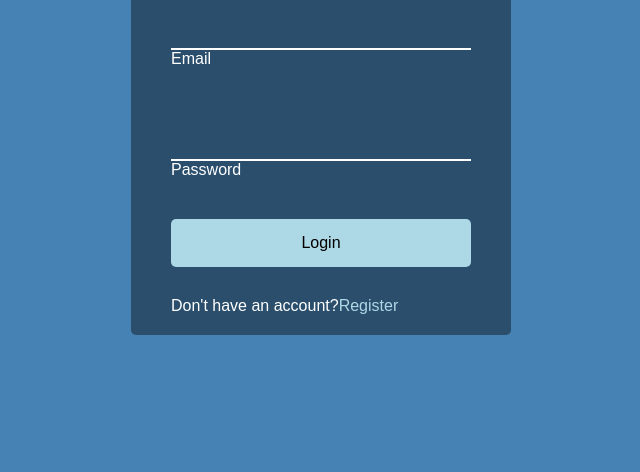
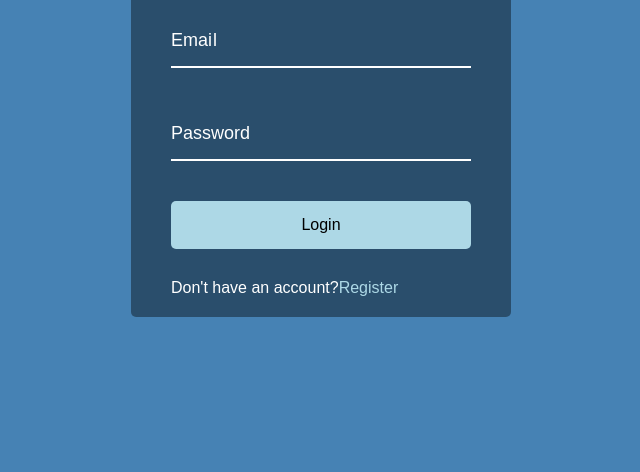
Before and after one commit to syedahalam/html-css-js-little-projects, a plain HTML site: page styledForm/index.html in a window 1280 px wide. Shown: the part 328-800 px from the top of the page, without its empty margins (319-959 px from the left). Drawn offline with Linux system fonts and the light colour scheme; a web font is replaced by a local one.

Commit message:
completed

```diff
--- a/styledForm/script.js
+++ b/styledForm/script.js
@@ -0,0 +1,11 @@
+const labels = document.querySelectorAll('.form-control label');
+
+labels.forEach((label) => {
+	label.innerHTML = label.innerText
+		.split('')
+		.map(
+			(letter, idx) =>
+				`<span style="transition-delay:${idx * 60}ms">${letter}</span>`
+		)
+		.join('');
+});
--- a/styledForm/style.css
+++ b/styledForm/style.css
@@ -47,6 +47,7 @@ body {
 .btn:focus {
 	outline: 0;
 }
+/* form making button a little less in size when clicked */
 .btn:active {
 	transform: scale(0.98);
 }
@@ -60,15 +61,42 @@ body {
 }
 .form-control input {
 	background-color: transparent;
+	/* for zero outline border */
 	border: 0;
+	/* for white line */
 	border-bottom: 2px #fff solid;
 	display: block;
+	/* width all the way across */
 	width: 100%;
 	padding: 15px 0;
 	font-size: 18px;
+	/* input color-white */
 	color: #fff;
 }
+/* to get rid of the border whn typing in the input */
 .form-control input:focus,
 .form-control input:valid {
 	outline: 0;
+	/* change border-bottom to light blue when clicked */
+	border-bottom-color: lightblue;
 }
+.form-control label {
+	position: absolute;
+	/* for labels to be on top of line of input */
+	top: 15px;
+	left: 0;
+}
+.form-control label span {
+	display: inline-block;
+	font-size: 18px;
+	min-width: 5px;
+	/* for cool bounce effect when clicked on label to type */
+	transition: 0.3s cubic-bezier(0.68, -0.55, 0.265, 1.55);
+}
+.form-control input:focus + label span,
+.form-control input:valid + label span {
+	/* when u click on label, it turns to light blue */
+	color: lightblue;
+	/* to move a little bit up when clicked to type */
+	transform: translateY(-30px);
+}
```
